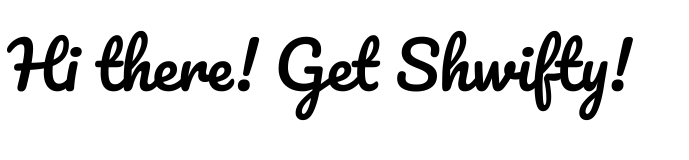
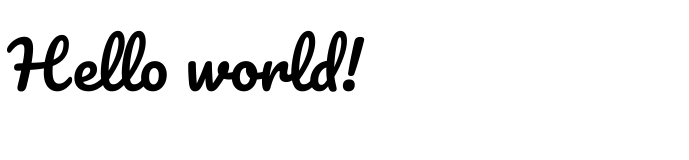
Before and after one commit to saramacau/simple-static-website, a website: page public/index.html in a window 1280 px wide. Shown: the whole page, without its empty margins (0-689 px from the left). Drawn offline with Linux system fonts and the light colour scheme.

Commit message:
Update index.html

```diff
--- a/public/index.html
+++ b/public/index.html
@@ -10,6 +10,6 @@
     <link href="https://fonts.googleapis.com/css?family=Pacifico" rel="stylesheet">
 </head>
 <body>
-    Hi there! Get Shwifty!
+    Hello world!
 </body>
 </html>
```
